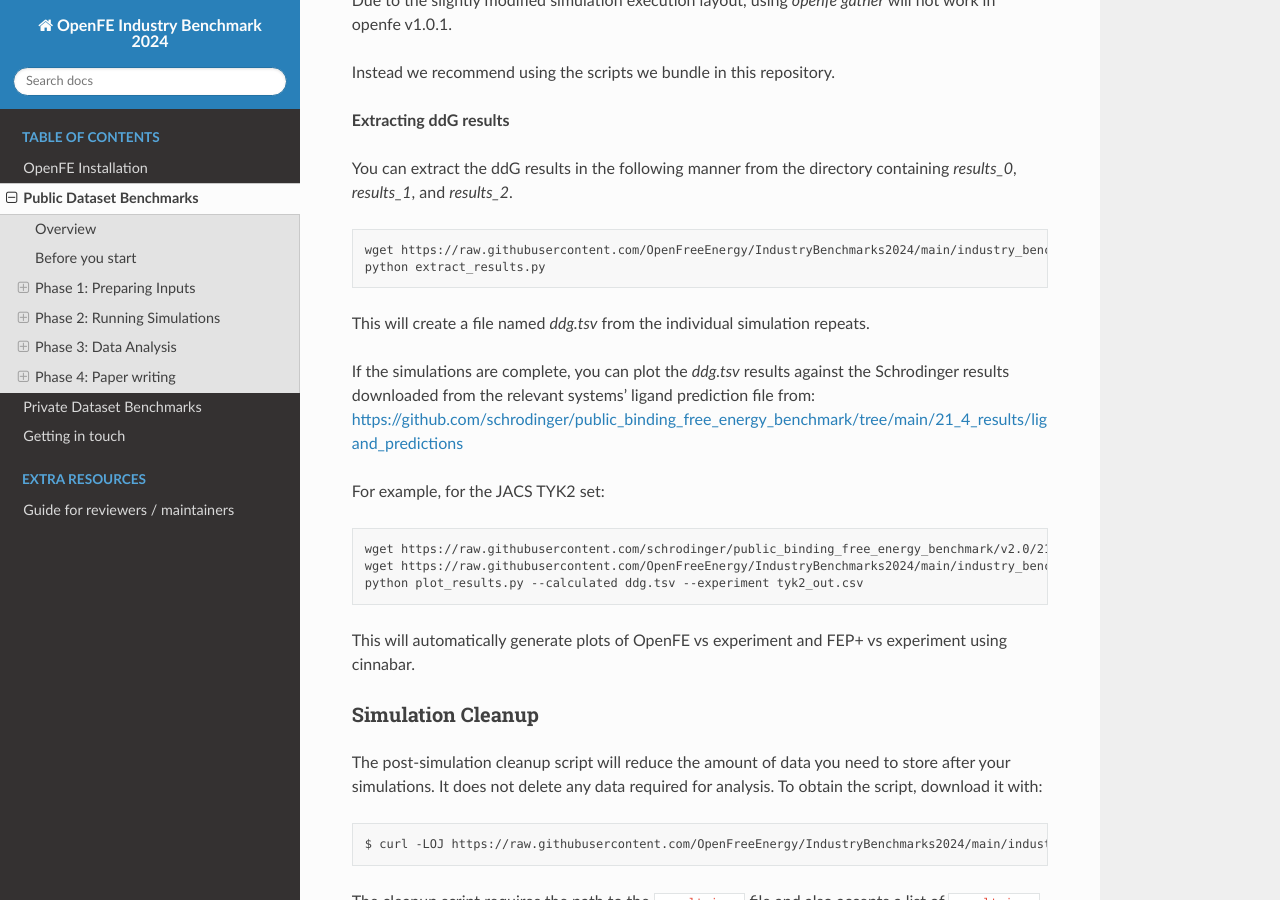
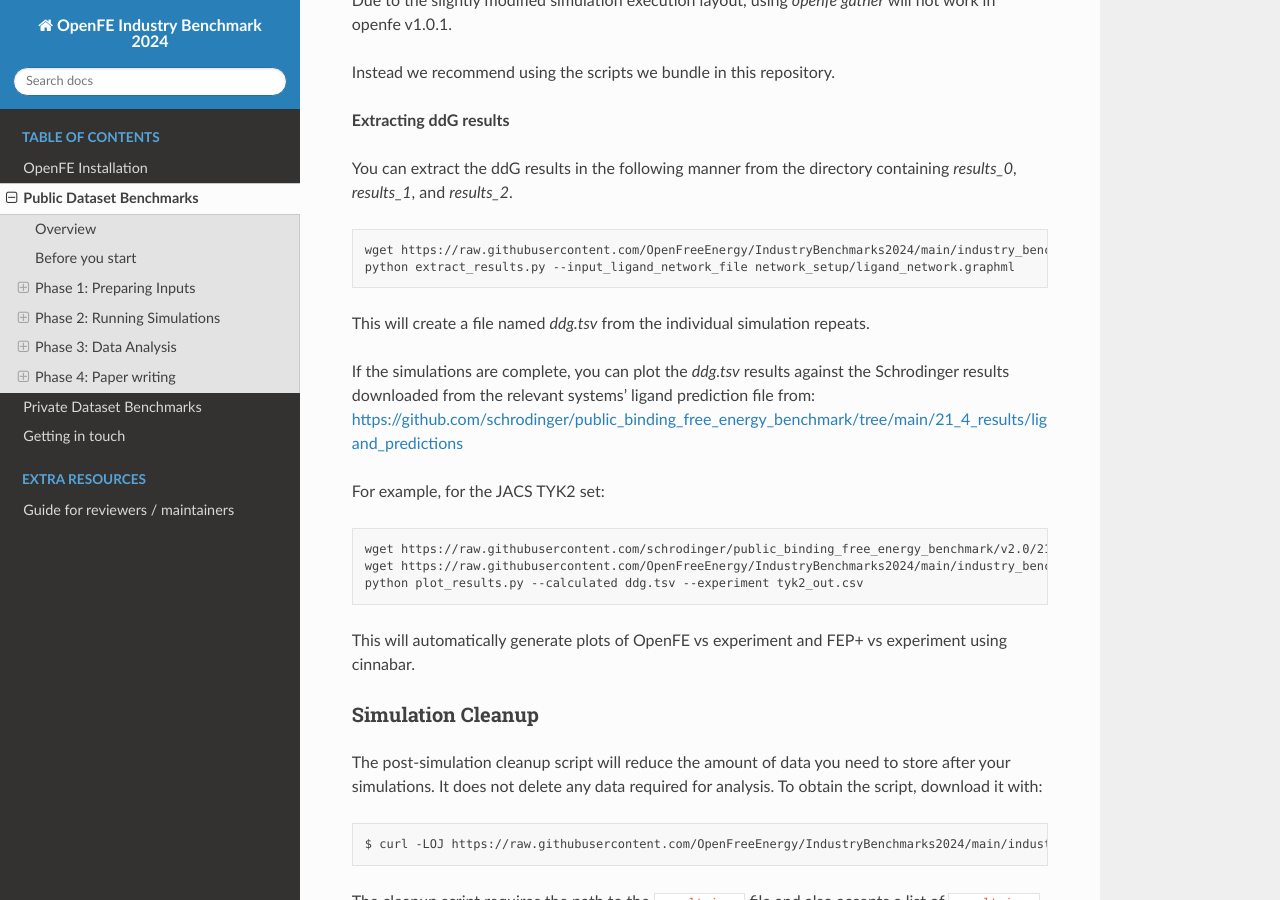
Before and after one commit to OpenFreeEnergy/IndustryBenchmarks2024, a Sphinx documentation site: the page built from docs/source/public/overview.rst, in a window 1280 px wide and 900 px high, scrolled down 7958 px. Built offline with Sphinx 7.4.7 and the Read the Docs theme 3.1.0, drawn with Linux system fonts in a browser that asks for light colours.

Commit message:
Update docs for the extract_results script

```diff
--- a/docs/source/public/overview.rst
+++ b/docs/source/public/overview.rst
@@ -350,7 +350,7 @@ You can extract the ddG results in the following manner from the directory conta
 .. code-block:: bash
 
    wget https://raw.githubusercontent.com/OpenFreeEnergy/IndustryBenchmarks2024/main/industry_benchmarks/utils/extras/extract_results.py
-   python extract_results.py
+   python extract_results.py --input_ligand_network_file network_setup/ligand_network.graphml
 
 
 This will create a file named `ddg.tsv` from the individual simulation repeats.
```
